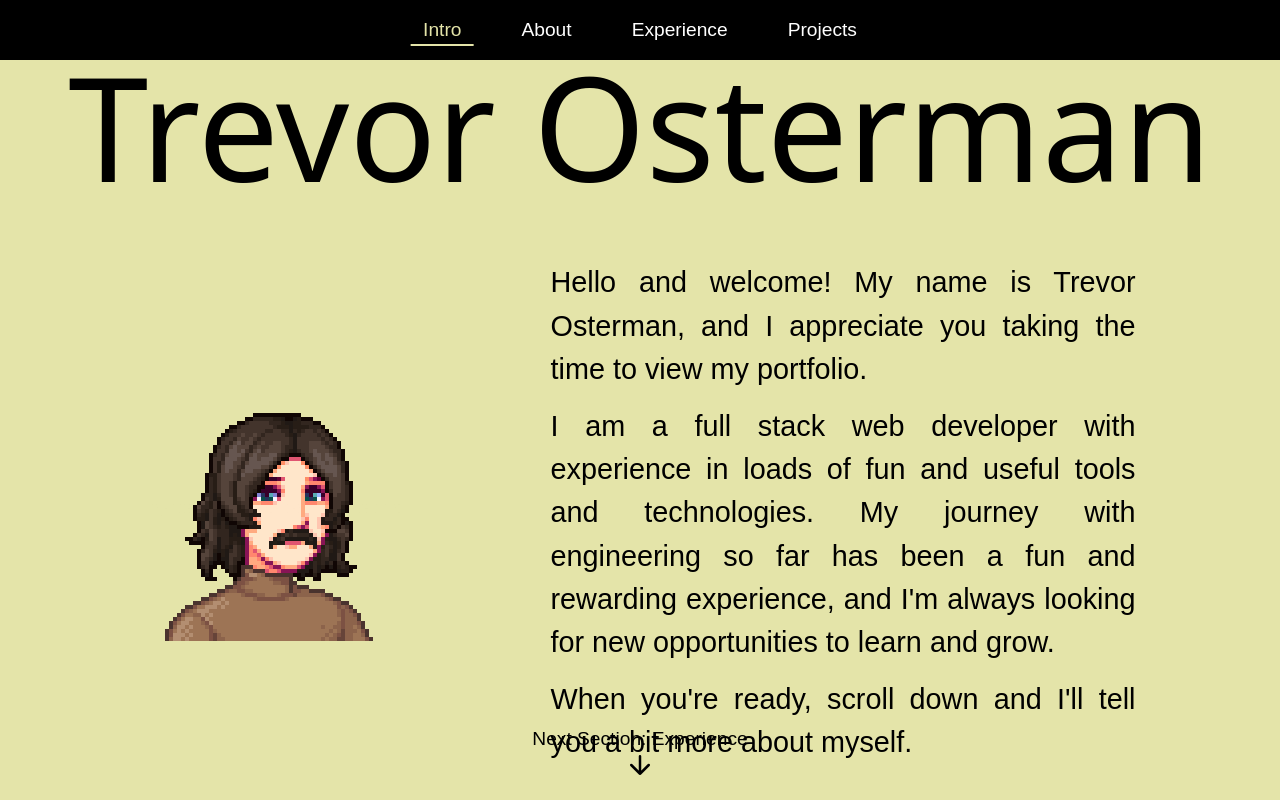
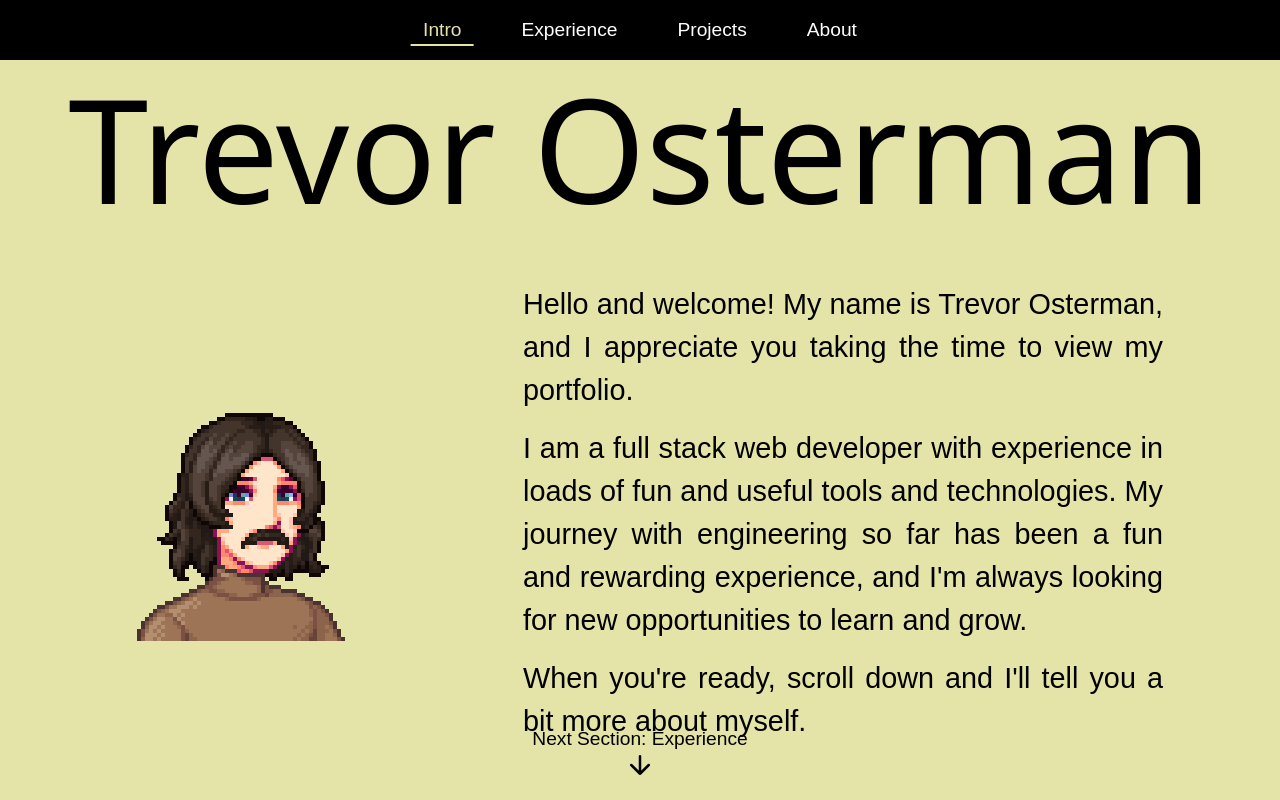
Before and after one commit to TrevorOsterman/personal-site, a React (Create React App) app: page / in a window 1280 px wide. Built offline with nearby package versions, Linux system fonts and the light colour scheme; a web font is replaced by a local one.

Commit message:
more style/spacing changes

```diff
--- a/src/App.styles.css
+++ b/src/App.styles.css
@@ -11,6 +11,7 @@ body {
   width: 100%;
   height: 100%;
   overflow-x: hidden;
+  overflow-y: hidden;
   margin: 0;
   padding: 0;
 }
@@ -29,13 +30,12 @@ body {
 .container {
   display: flex;
   flex-direction: column;
-  height: 100vh;
+  height: 100%;
   width: 100vw;
   overflow-y: scroll;
   overflow-x: hidden;
   scroll-snap-type: y mandatory;
   scrollbar-width: none;
-  padding: 85px 25px 25px 25px;
   font: 1.2rem "Tiny5", sans-serif;
   font-style: normal;
   background-color: #e4e4a9;
--- a/src/ui/Navigation/Navigation.tsx
+++ b/src/ui/Navigation/Navigation.tsx
@@ -44,22 +44,26 @@ const Navigation: React.FC<Props> = ({ currentSection }) => {
         Intro
       </button>
       <button
-        className={`nav-button ${currentSection === "about" ? "active" : ""}`}
-        onClick={() => scrollToSection("about")}
-      >
-        About
-      </button>
-      <button
-        className={`nav-button ${currentSection === "experience" ? "active" : ""}`}
+        className={`nav-button ${
+          currentSection === "experience" ? "active" : ""
+        }`}
         onClick={() => scrollToSection("experience")}
       >
         Experience
       </button>
       <button
-        className={`nav-button ${currentSection === "projects" ? "active" : ""}`}
+        className={`nav-button ${
+          currentSection === "projects" ? "active" : ""
+        }`}
         onClick={() => scrollToSection("projects")}
       >
         Projects
+      </button>
+      <button
+        className={`nav-button ${currentSection === "about" ? "active" : ""}`}
+        onClick={() => scrollToSection("about")}
+      >
+        About
       </button>
     </nav>
   );
--- a/src/ui/Sections/Intro/Intro.styles.css
+++ b/src/ui/Sections/Intro/Intro.styles.css
@@ -3,10 +3,9 @@
   flex-direction: column;
   justify-content: center;
   align-items: center;
-  padding: 30px;
   width: 100%;
   gap: 30px;
-  height: 100vh;
+  height: calc(100vh);
   scroll-snap-align: start;
   scroll-snap-stop: always;
   flex-shrink: 0;
--- a/src/ui/Sections/Sections.styles.css
+++ b/src/ui/Sections/Sections.styles.css
@@ -2,7 +2,7 @@
   display: flex;
   flex-direction: row;
   width: 100%;
-  height: 100vh;
+  height: 90vh;
   max-width: 80vw;
   margin: auto;
   gap: 50px;
@@ -20,7 +20,7 @@
   min-width: 300px;
   height: fit-content;
   gap: 20px;
-  padding-top: 20vh;
+  padding-top: 100px;
 }
 
 .sections-nav h2 {
@@ -32,7 +32,7 @@
 .sections-content {
   flex: 1;
   width: 60%;
-  height: 100vh;
+  height: 100%;
   overflow-y: scroll;
   scroll-snap-type: y proximity;
   scrollbar-width: none;
@@ -50,13 +50,13 @@
   justify-content: flex-start;
   align-items: flex-start;
   width: 100%;
-  height: 100vh;
-  min-height: 100vh;
+  /* height: 100%; */
+  min-height: 100%;
   scroll-snap-align: start;
   scroll-snap-stop: always;
   font-size: 1.5rem;
   gap: 30px;
-  padding-top: 20vh;
+  padding: 100px 0;
 }
 
 .section__heading-group {
```
